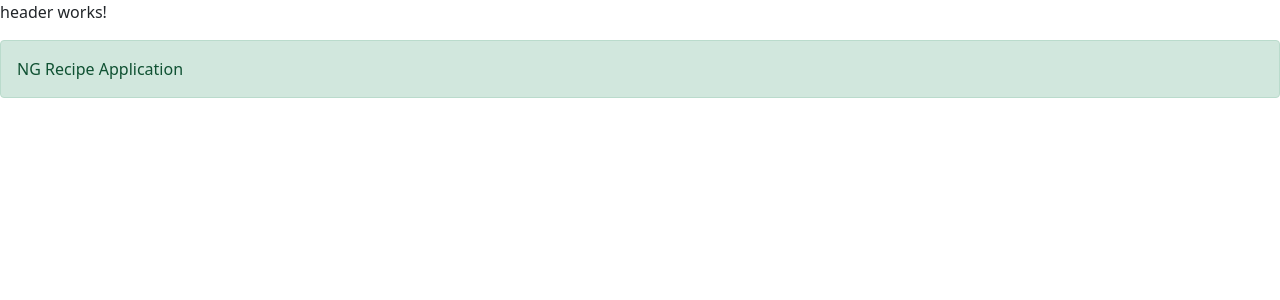
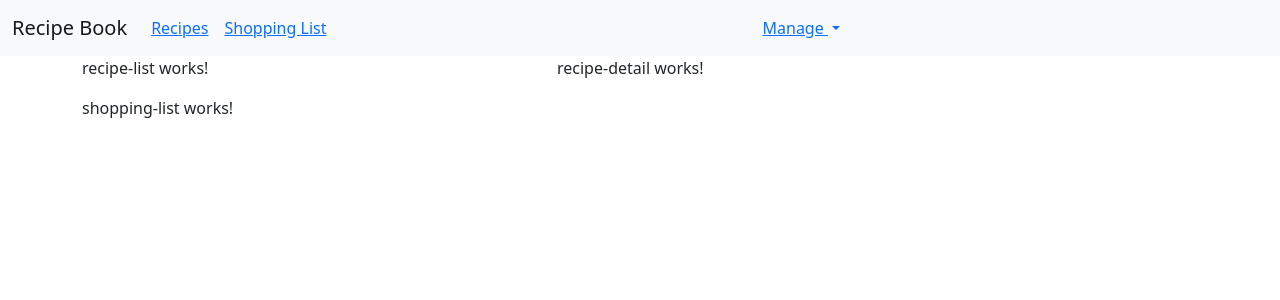
Before and after one commit to chintoz/ng-recipe-app, an Angular app: page / in a window 1280 px wide. Shown: the top 300 px of the page. Built offline with nearby package versions, Linux system fonts and the light colour scheme.

Commit message:
First changes for header component to display a navigation menu.

```diff
--- a/src/app/app.component.html
+++ b/src/app/app.component.html
@@ -1,4 +1,9 @@
 <app-header></app-header>
-<div class="alert alert-success" role="alert">
-  NG Recipe Application
+<div class="container">
+  <div class="row">
+    <div class="col-md-12">
+      <app-recipe-book></app-recipe-book>
+      <app-shopping-list></app-shopping-list>
+    </div>
+  </div>
 </div>
--- a/src/app/header/header.component.html
+++ b/src/app/header/header.component.html
@@ -1 +1,22 @@
-<p>header works!</p>
+<nav class="navbar navbar-expand-lg navbar-light bg-light">
+  <div class="container-fluid">
+    <a href="#" class="navbar-brand">Recipe Book</a>
+    <div class="collapse navbar-collapse">
+      <ul class="navbar-nav mb-2 mb-lg-0">
+          <li class="nav-link active"><a href="#">Recipes</a></li>
+          <li class="nav-link active"><a href="#">Shopping List</a></li>
+      </ul>
+    </div>
+    <a href="#" class="dropdown-toggle" role="button">Manage <span class="caret"></span></a>
+    <div class="collapse navbar-collapse">
+      <ul class="navbar-nav me-auto mb-2 mb-lg-0">
+        <li class="nav-item dropdown">
+          <ul class="dropdown-menu">
+            <li><a href="#">Save Data</a></li>
+            <li><a href="#">Fetch Data</a></li>
+          </ul>
+        </li>
+      </ul>
+    </div>
+  </div>
+</nav>
--- a/src/app/recipe-book/recipe-book.component.html
+++ b/src/app/recipe-book/recipe-book.component.html
@@ -1 +1,8 @@
-<p>recipe-book works!</p>
+<div class="row">
+  <div class="col-md-5">
+    <app-recipe-list></app-recipe-list>
+  </div>
+  <div class="col-md-7">
+    <app-recipe-detail></app-recipe-detail>
+  </div>
+</div>
```
Also changed, not shown: src/app/shopping-list/shopping-list.component.html (+7 -1 lines).
